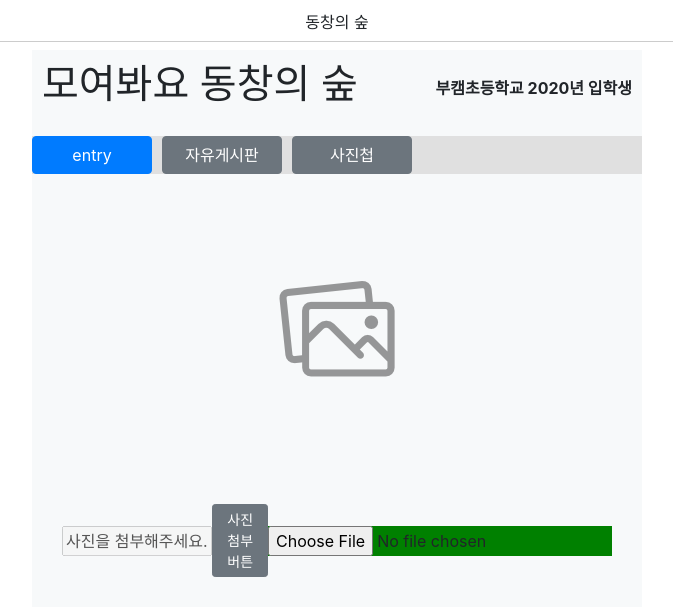
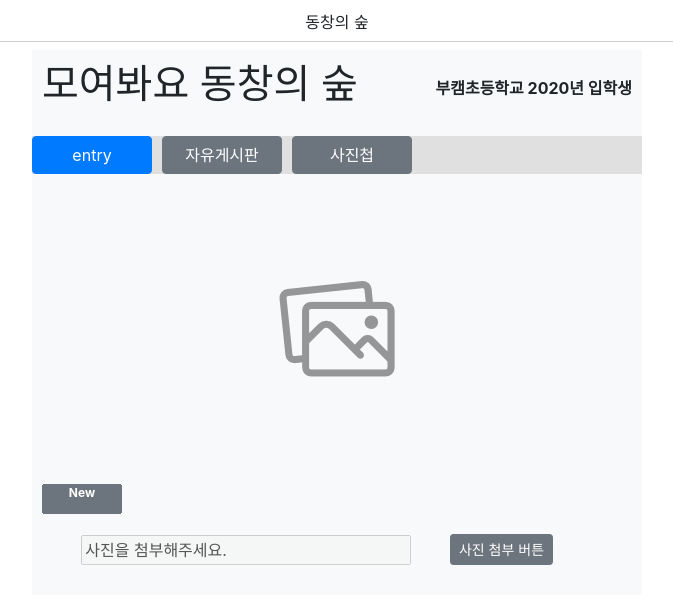
Before and after one commit to xortm854/relay_11, a React (Create React App) app in the folder front/: page /photo in a window 1280 px wide. Shown: the top 616 px of the page, without its empty margins (303-976 px from the left). Built offline with nearby package versions, Linux system fonts and the light colour scheme.

Commit message:
6:44 연결남음

```diff
--- a/front/src/pages/Photo.js
+++ b/front/src/pages/Photo.js
@@ -8,7 +8,8 @@ import Nav from 'react-bootstrap/Nav'
 import { Link } from "react-router-dom";
 import axios from 'axios';
 import addPhoto from './addPhoto1.png';
-import {useState,useCallback,useMemo,useEffect} from 'react';
+import './Photo.css';
+import {useState,useCallback,useMemo,useEffect,useRef} from 'react';
 
 const PhotoHeader = styled.header`
 display: flex;
@@ -40,12 +41,12 @@ const apiSecret = 'RuhsLmEX55';
 const val = {fontWeight:'bold'}
 const Photo = ()=>{
     const [imgObject,setImgObject] = useState(null);
-    const [imgSize,setImgSize] = useState('');
+    const [manLength,setManLength] = useState(0);
+    const imageDom = useRef(null);
 
-    const sendAPI = useCallback((e)=>{
-        const formData = new FormData();
+    const manBedges = useMemo(()=>{
 
-    },[imgObject]);
+    },[manLength]);
 
     const testAPI = useEffect(()=>{
         console.log('call');
@@ -54,7 +55,20 @@ const Photo = ()=>{
         }
     },[imgObject]);
 
+    const imageChange = useCallback((e)=>{
+        let inputNode = e.target;
+        let loadedFiles = inputNode.files;
+        let image = imageDom.current;
+        requestApi(loadedFiles[0]);
+        image.src = window.URL.createObjectURL(loadedFiles[0]);
+        image.onload = (e) => {
+            window.URL.revokeObjectURL(e.target.src);
+        };
+        setImgObject(loadedFiles[0]);
+    },[]);
+
     return (
+
         <div style={{backgroundColor:'#F7F9FA'}}>
             <div>
                 <PhotoHeader>
@@ -75,27 +89,38 @@ const Photo = ()=>{
             <PhotoMain>
                 <ImageWrapper>
                     {/* <Image id="image" src="https://user-images.githubusercontent.com/50394490/90222363-e2a89f00-de46-11ea-8ae7-ba3007602d84.png" fluid /> */}
-                    <Image id="image" src={addPhoto} fluid />
+                    <Image id="image" src={addPhoto} fluid ref={imageDom} />
                 </ImageWrapper>
+                <div className="image-tag" style={{position:'relative',width:'80px',height:'30px'}}>
+                    <input style={{width:'80px',height:'30px', position:'absolute'}}
+                        onSubmit={(e)=>{
+                            e.target.nextElementSibling.style.display='block';
+                        }}
+                        /*{ 질문가능해요 -> 통신할때 axios 안쓰시고 fetch 쓰시는건가요?? 지금 프론트에서는 fetch 썼어요. 편하신걸로 골라 쓰시면 될것 같아요. }
+
+                        */
+                    ></input>
+                    <Badge className="tag" style={{width:'80px',height:'30px' , position:'absolute'}} variant="secondary"
+                        onClick={(e)=>{
+                            e.target.style.display='none';
+                        }}
+                    >New</Badge>
+                </div>
+
+                {/* <Badge variant="secondary">New</Badge>
+                <Badge variant="secondary">New</Badge>
+                <Badge variant="secondary">New</Badge> */}
                 <PhotoFooter>
                     <input style={{width:'60%'}} value="사진을 첨부해주세요." disabled></input>
-                    <Button variant="secondary" size="sm">사진 첨부 버튼</Button>
+                    <Button variant="secondary" size="sm">
+                        <label htmlFor="imageInput" style={{marginBottom:'0px'}}>
+                            사진 첨부 버튼
+                        </label>
+                    </Button>
                     {/* <Button variant="primary"  size="sm">작성 하기</Button> */}
-                    <input style={{backgroundColor:'green'}}
+                    <input id="imageInput" style={{backgroundColor:'green',visibility:'hidden',width:'1px'}}
                         type="file"
-                        onChange={(e)=>{
-                            let inputNode = e.target;
-                            let loadedFiles = inputNode.files;
-                            let image = document.querySelector('#image');
-                            requestApi(loadedFiles[0]);
-                            // image.src = window.URL.createObjectURL(loadedFiles[0]);
-                            // image.onload = (e) => {
-                            //     window.URL.revokeObjectURL(e.target.src);
-                            // };
-                            setImgObject(loadedFiles[0]);
-                            setImgSize(loadedFiles[0].size);
-                            // requestApi(loadedFiles[0]);
-                        }}>
+                        onChange={imageChange}>
                     </input>
                 </PhotoFooter>
             </PhotoMain>
```
Also changed, not shown: front/src/pages/Photo.css (added).
